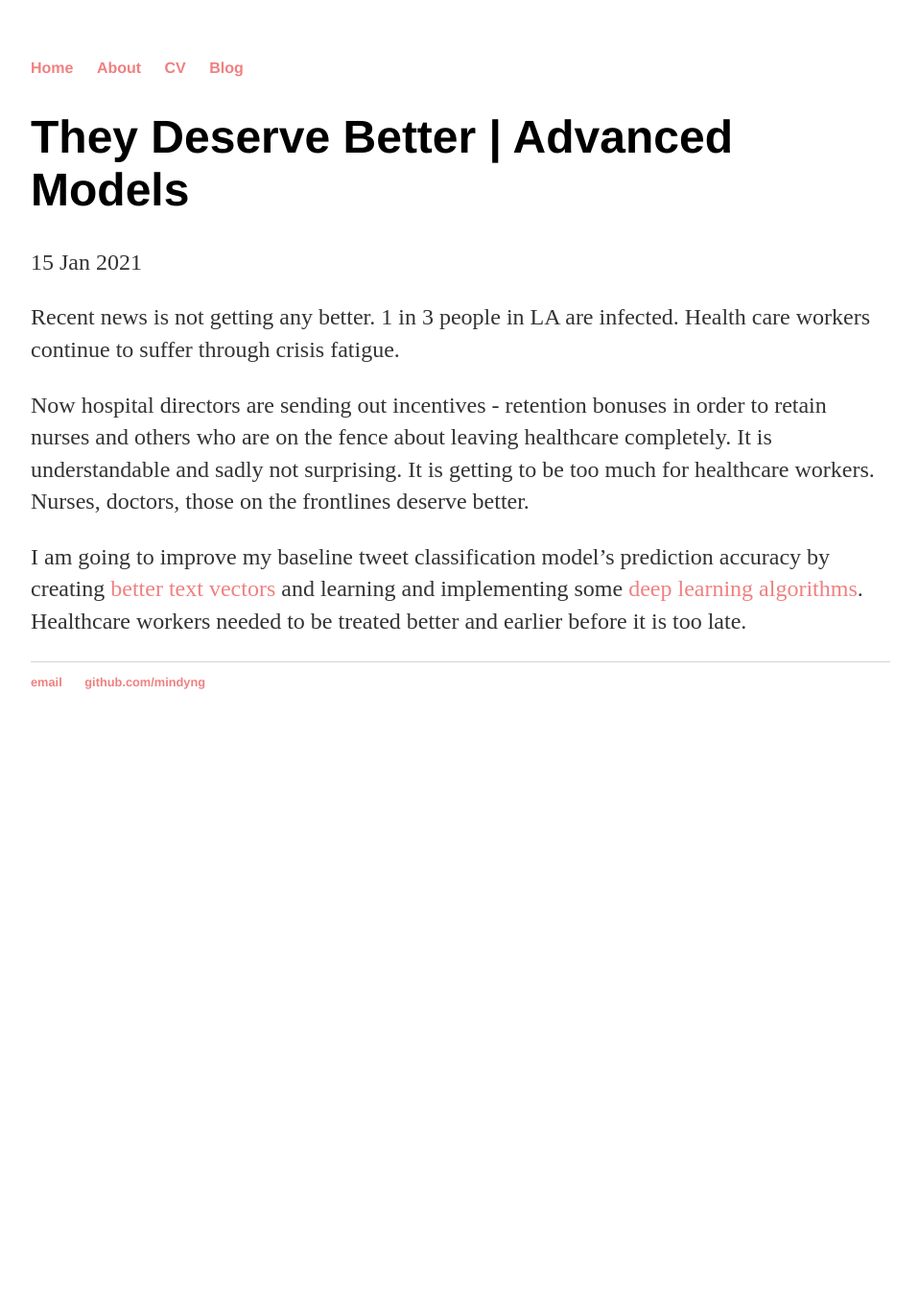
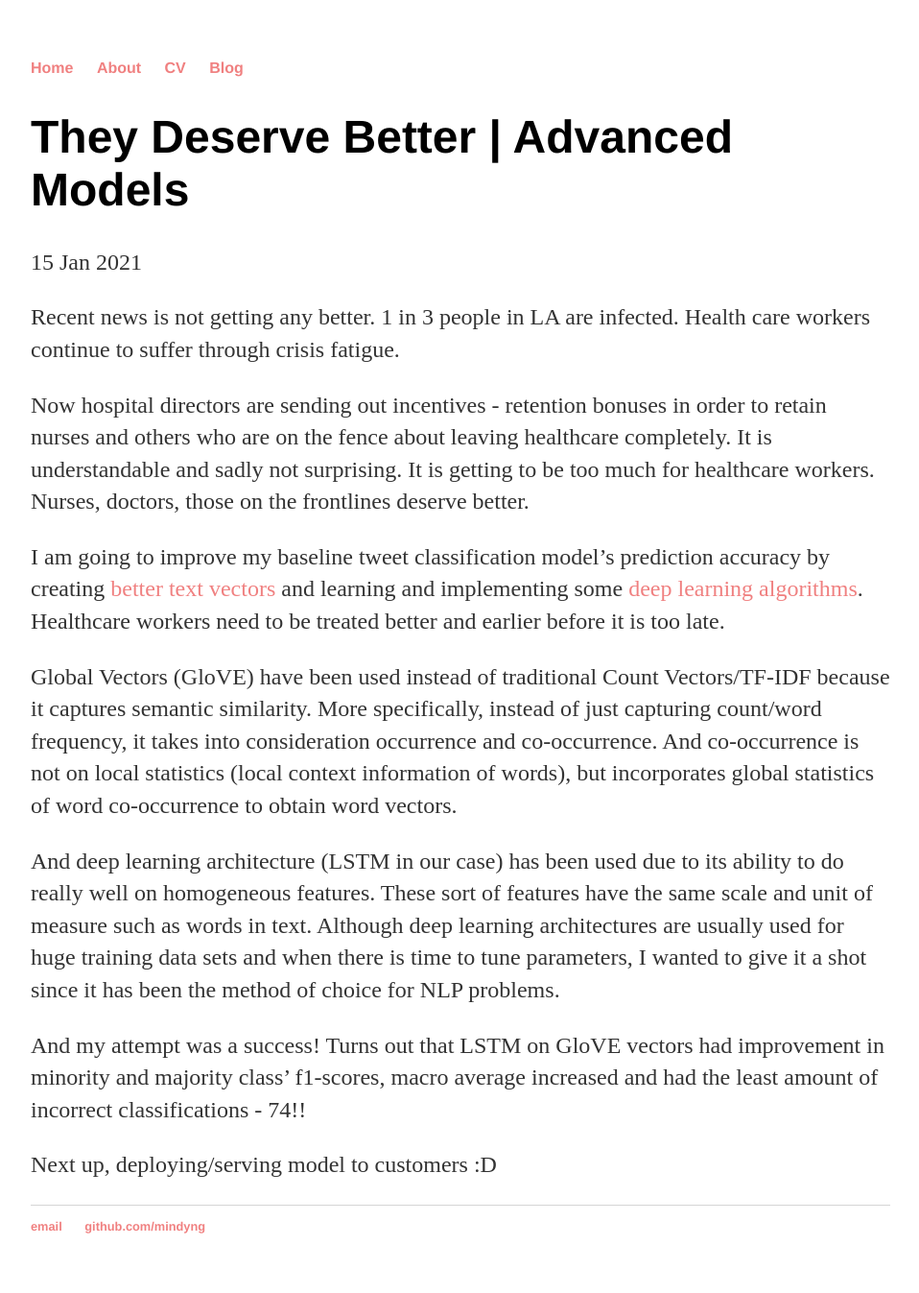
Before and after one commit to mindyng/mindyng.github.io, a Jekyll site: the page built from _posts/2021-01-15-They-Deserve-Better-|-Advanced-Models.md, in a window 1280 px wide. Shown: the whole page at 96% size, without its empty margins (160-1118 px from the left). Built offline with Jekyll 4.4.1, drawn with Linux system fonts in a browser that asks for light colours; our own code applies the rules of GitHub Pages for plain Markdown files; before the commit the page ends 900 px from its top, so only the background shows below that.

Commit message:
Update 2021-01-15-They-Deserve-Better-|-Advanced-Models.md

```diff
--- a/_posts/2021-01-15-They-Deserve-Better-|-Advanced-Models.md
+++ b/_posts/2021-01-15-They-Deserve-Better-|-Advanced-Models.md
@@ -3,4 +3,12 @@ Recent news is not getting any better. 1 in 3 people in LA are infected. Health
 Now hospital directors are sending out incentives - retention bonuses in order to retain nurses and others who are on the fence about leaving healthcare completely. It is understandable and sadly not surprising.
 It is getting to be too much for healthcare workers. Nurses, doctors, those on the frontlines deserve better.
 
-I am going to improve my baseline tweet classification model's prediction accuracy by creating [better text vectors](https://www.kaggle.com/mindyng/burnout-advanced-modeling) and learning and implementing some [deep learning algorithms](https://www.kaggle.com/mindyng/burnout-tweets-deep-learning-classification). Healthcare workers needed to be treated better and earlier before it is too late.
+I am going to improve my baseline tweet classification model's prediction accuracy by creating [better text vectors](https://www.kaggle.com/mindyng/burnout-advanced-modeling) and learning and implementing some [deep learning algorithms](https://www.kaggle.com/mindyng/burnout-tweets-deep-learning-classification). Healthcare workers need to be treated better and earlier before it is too late.
+
+Global Vectors (GloVE) have been used instead of traditional Count Vectors/TF-IDF because it captures semantic similarity. More specifically, instead of just capturing count/word frequency, it takes into consideration occurrence and co-occurrence. And co-occurrence is not on local statistics (local context information of words), but incorporates global statistics of word co-occurrence to obtain word vectors.
+
+And deep learning architecture (LSTM in our case) has been used due to its ability to do really well on homogeneous features. These sort of features have the same scale and unit of measure such as words in text. Although deep learning architectures are usually used for huge training data sets and when there is time to tune parameters, I wanted to give it a shot since it has been the method of choice for NLP problems.
+
+And my attempt was a success! Turns out that LSTM on GloVE vectors had improvement in minority and majority class' f1-scores, macro average increased and had the least amount of incorrect classifications - 74!!
+
+Next up, deploying/serving model to customers :D
```
